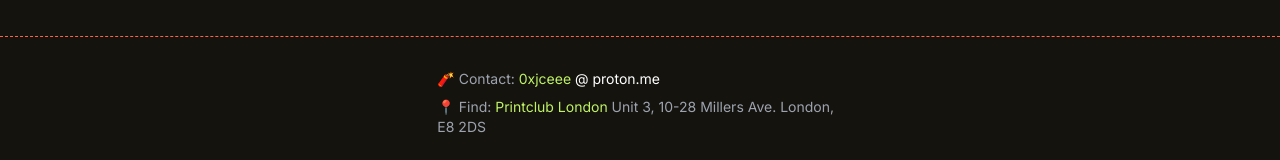
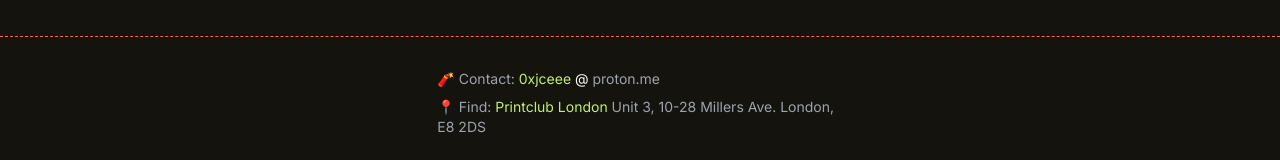
Before and after one commit to vonKristoff/threejjjs, a SvelteKit app: page / in a window 1280 px wide. Shown: the part 1212-1372 px from the top of the page. Built offline with nearby package versions, Linux system fonts and the light colour scheme.

Commit message:
update colour gray

```diff
--- a/src/routes/+page.svelte
+++ b/src/routes/+page.svelte
@@ -76,7 +76,8 @@
 	<div class="col"></div>
 	<div class="col text-sm flex flex-col gap-2">
 		<div class="_block">
-			🧨 <span class="text-gray-400">Contact:</span> <span class="text-lime-300">0xjceee</span> @ proton.me
+			🧨 <span class="text-gray-400">Contact:</span> <span class="text-lime-300">0xjceee</span> @
+			<span class="text-gray-400">proton.me</span>
 		</div>
 		<div class="_block text-gray-400">
 			📍 <span>Find:</span>
```
